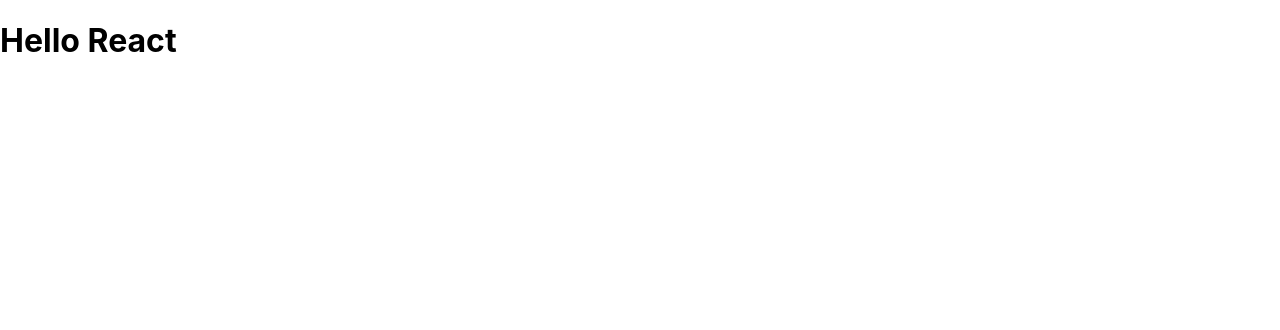
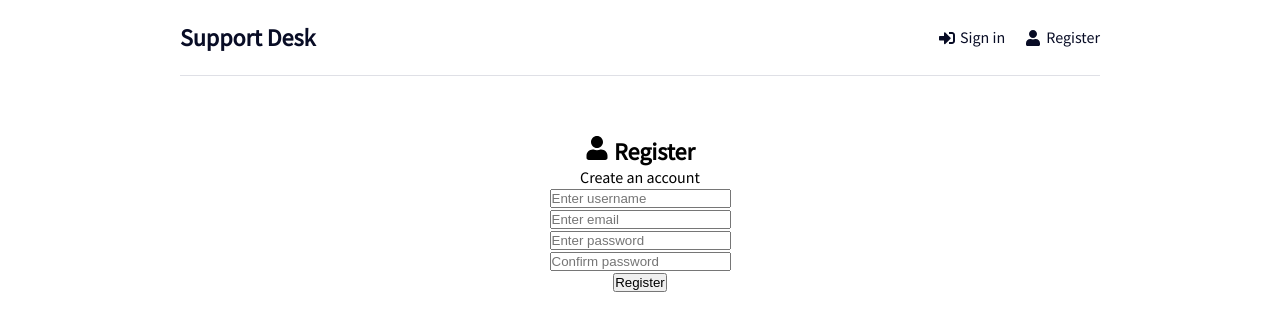
Before and after one commit to aasiamohsin/support-desk, a React (Create React App) app in the folder frontend/: page /register in a window 1280 px wide. Shown: the top 330 px of the page. Built offline with nearby package versions, Linux system fonts and the light colour scheme.

Commit message:
Created basic structure
Added routes & header component
Added Home,Register & Login pages

```diff
--- a/frontend/src/App.js
+++ b/frontend/src/App.js
@@ -1,8 +1,26 @@
+import { BrowserRouter as Router, Routes, Route } from 'react-router-dom';
+import { ToastContainer } from 'react-toastify';
+import 'react-toastify/dist/ReactToastify.css';
+import { Header } from './components/Header';
+import { Home } from './pages/Home';
+import { Login } from './pages/Login';
+import { Register } from './pages/Register';
+
 function App() {
   return (
-    <div className='App'>
-      <h1>Hello React</h1>
-    </div>
+    <>
+      <Router>
+        <div className='container'>
+          <Header />
+          <Routes>
+            <Route path={'/'} element={<Home />} />
+            <Route path={'/login'} element={<Login />} />
+            <Route path={'/register'} element={<Register />} />
+          </Routes>
+        </div>
+      </Router>
+      <ToastContainer />
+    </>
   );
 }
 
--- /dev/null
+++ b/frontend/src/components/Header.jsx
@@ -0,0 +1,25 @@
+import { FaSignInAlt, FaSignOutAlt, FaUser } from 'react-icons/fa';
+import { Link } from 'react-router-dom';
+export const Header = () => {
+  return (
+    <header className='header'>
+      <div className='logo'>
+        <Link to='/'>Support Desk</Link>
+      </div>
+      <ul>
+        <li>
+          <Link to='/login'>
+            <FaSignInAlt />
+            Sign in
+          </Link>
+        </li>
+        <li>
+          <Link to='/register'>
+            <FaUser />
+            Register
+          </Link>
+        </li>
+      </ul>
+    </header>
+  );
+};
--- a/frontend/src/index.css
+++ b/frontend/src/index.css
@@ -1,13 +1,71 @@
-body {
+@import url('https://fonts.googleapis.com/css2?family=Source+Sans+Pro&display=swap');
+
+* {
   margin: 0;
-  font-family: -apple-system, BlinkMacSystemFont, 'Segoe UI', 'Roboto', 'Oxygen',
-    'Ubuntu', 'Cantarell', 'Fira Sans', 'Droid Sans', 'Helvetica Neue',
-    sans-serif;
-  -webkit-font-smoothing: antialiased;
-  -moz-osx-font-smoothing: grayscale;
+  padding: 0;
+  box-sizing: border-box;
 }
 
-code {
-  font-family: source-code-pro, Menlo, Monaco, Consolas, 'Courier New',
-    monospace;
+body {
+  font-family: 'Source Sans Pro', sans-serif;
+  height: 100vh;
 }
+
+a {
+  text-decoration: none;
+  color: #080c25;
+}
+
+ul {
+  list-style: none;
+}
+
+li {
+  line-height: 2.2;
+}
+
+.container {
+  width: 100%;
+  max-width: 960px;
+  margin: 0 auto;
+  padding: 0 20px;
+  text-align: center;
+}
+
+.header {
+  display: flex;
+  justify-content: space-between;
+  align-items: center;
+  padding: 20px 0;
+  margin-bottom: 60px;
+  border-bottom: 1px solid #dfe0e6;
+}
+
+.header ul {
+  display: flex;
+  align-items: center;
+  justify-content: space-between;
+}
+
+.header ul li {
+  margin-left: 20px;
+}
+
+.header ul li a {
+  display: flex;
+  align-items: center;
+}
+
+.header ul li a:hover {
+  color: #505050;
+  border-bottom: 2px solid #505050;
+}
+
+.header ul li a svg {
+  margin-right: 5px;
+}
+
+.logo {
+  font-weight: bold;
+  font-size: 24px;
+}
--- /dev/null
+++ b/frontend/src/pages/Home.jsx
@@ -0,0 +1,3 @@
+export const Home = () => {
+  return <div>Home</div>;
+};
--- /dev/null
+++ b/frontend/src/pages/Login.jsx
@@ -0,0 +1,3 @@
+export const Login = () => {
+  return <div>Login</div>;
+};
--- /dev/null
+++ b/frontend/src/pages/Register.jsx
@@ -0,0 +1,95 @@
+import React, { useState } from 'react';
+import { FaUser } from 'react-icons/fa';
+import { toast } from 'react-toastify';
+
+export const Register = () => {
+  const [formData, setFormData] = useState({
+    name: '',
+    email: '',
+    password: '',
+    password2: '',
+  });
+
+  const { name, email, password, password2 } = formData;
+
+  const onChange = (e) => {
+    setFormData((prevState) => ({
+      ...prevState,
+      [e.target.name]: e.target.value,
+    }));
+  };
+
+  const onSubmit = (e) => {
+    e.preventDefault();
+
+    if (!name || !email || !password || !password2)
+      toast.error('Please fill in the empty fields.');
+    if (password !== password2) toast.error('password does not match');
+  };
+
+  console.log(formData);
+
+  return (
+    <>
+      <section className='heading'>
+        <h1>
+          <FaUser /> Register
+        </h1>
+        <p>Create an account</p>
+      </section>
+      <section className='form'>
+        <form onSubmit={onSubmit}>
+          <div className='form-group'>
+            <input
+              type='text'
+              className='form-control'
+              id='text'
+              name='name'
+              value={name}
+              onChange={onChange}
+              placeholder='Enter username'
+            />
+          </div>
+          <div className='form-group'>
+            <input
+              type='email'
+              className='form-control'
+              id='email'
+              name='email'
+              value={email}
+              onChange={onChange}
+              placeholder='Enter email'
+            />
+          </div>
+          <div className='form-group'>
+            <input
+              type='password'
+              className='form-control'
+              id='password'
+              name='password'
+              value={password}
+              onChange={onChange}
+              placeholder='Enter password'
+            />
+          </div>
+          <div className='form-group'>
+            <input
+              type='password'
+              className='form-control'
+              id='password2'
+              name='password2'
+              value={password2}
+              onChange={onChange}
+              placeholder='Confirm password'
+            />
+          </div>
+          <div className='form-control'>
+            <button type='submit' className='btn btn-block'>
+              Register
+            </button>
+          </div>
+        </form>
+      </section>
+    </>
+  );
+};
```
